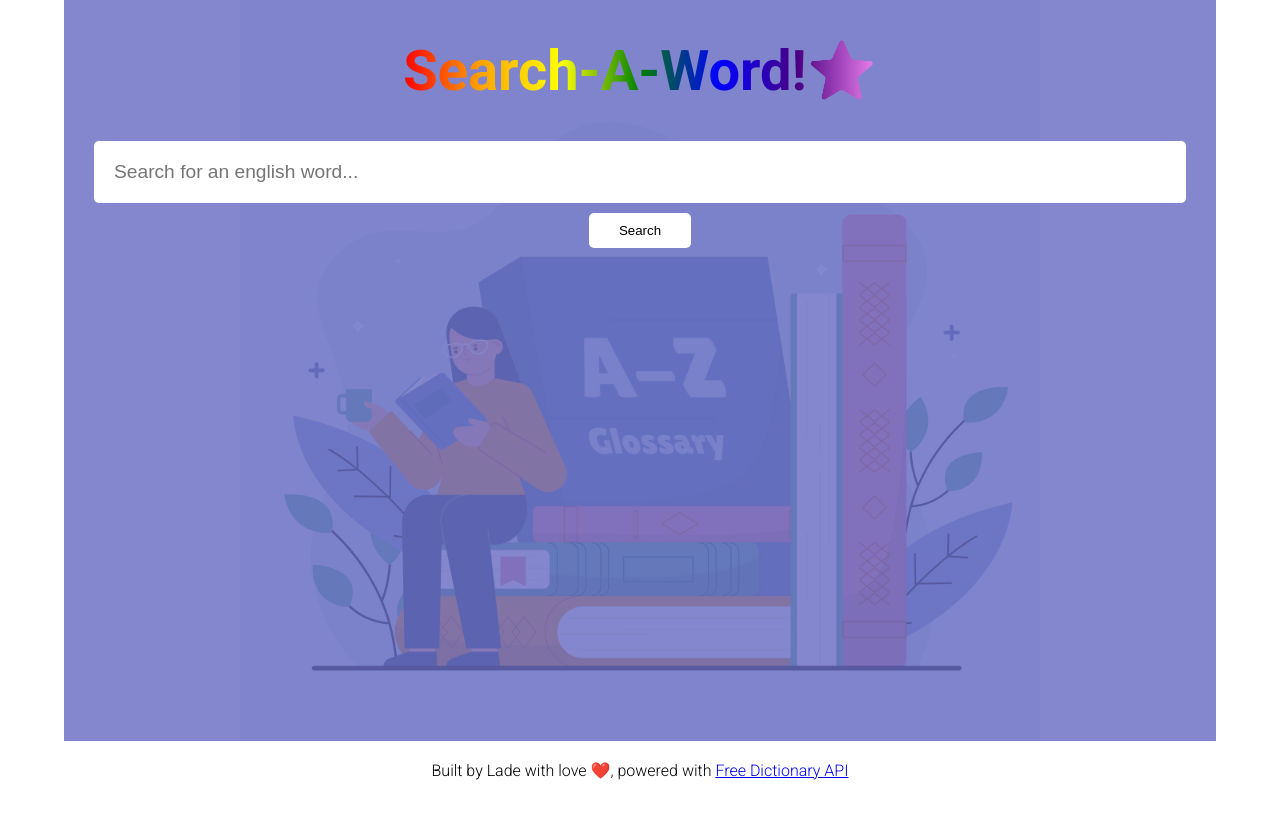
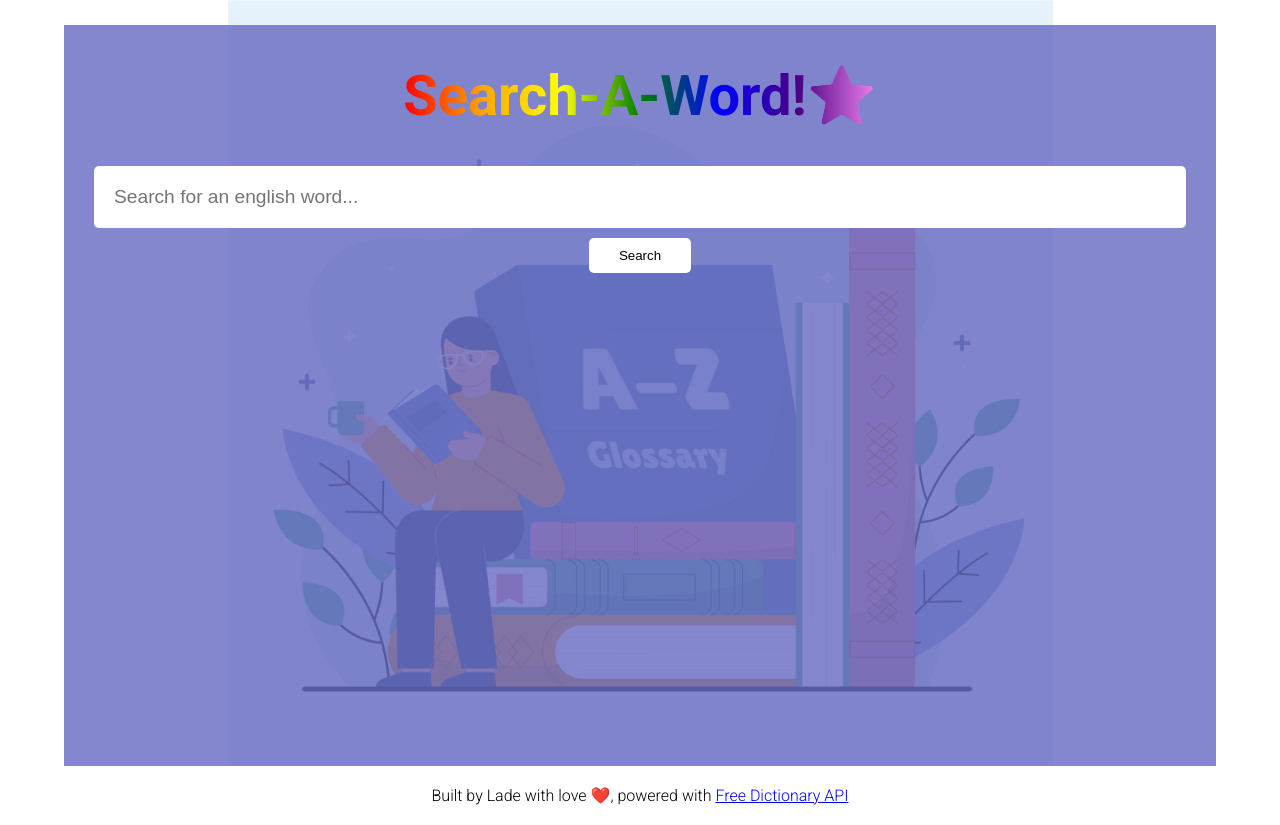
Before and after one commit to ladeoshodi/search-a-word, a React (Vite) app: page / in a window 1280 px wide. Before the commit the page ends 800 px from the top, so only its background shows below. Built offline with nearby package versions, Linux system fonts and the light colour scheme.

Commit message:
Add padding-top to body

```diff
--- a/src/index.css
+++ b/src/index.css
@@ -13,6 +13,7 @@ body {
   background-repeat: no-repeat;
   background-size: contain;
   background-position: center;
+  padding-top: 25px;
 }
 
 #root {
```
